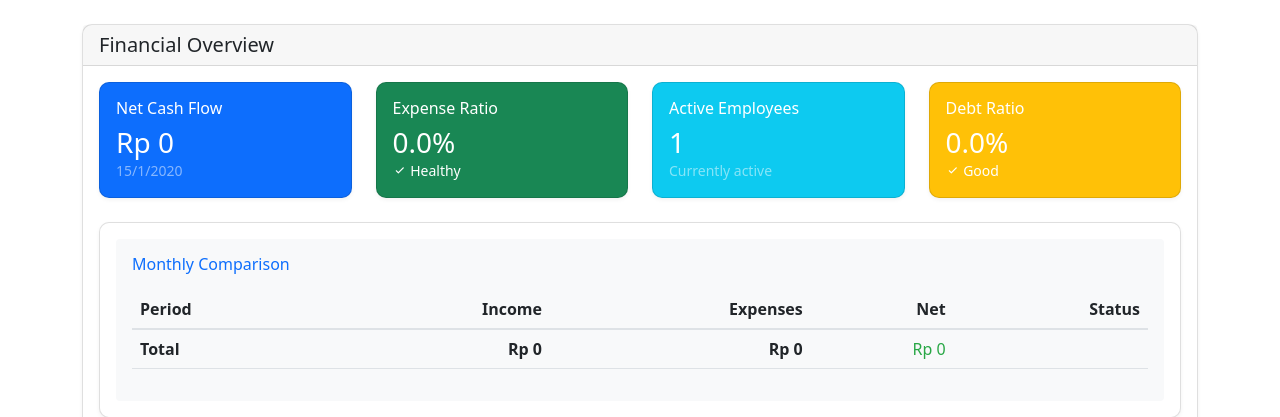
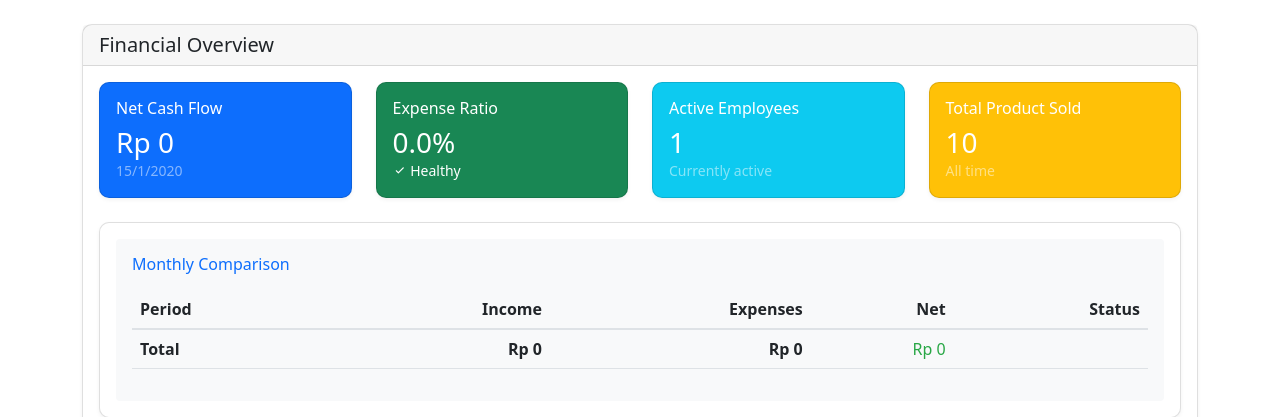
Before and after one commit to hanipubaidur/Biyung, a PHP site: page /reports.php in a window 1280 px wide. Shown: the part 56-473 px from the top of the page. Run offline with PHP 8.4, Linux system fonts and the light colour scheme; data comes from the database, SQL or seed files in the repository; tables that the repository leaves empty hold one stand-in row (values such as "Sample post"); some libraries are stand-ins or nearby versions.

Commit message:
feat: Tambah kartu Total Product Sold di Financial Overview, pastikan last update tetap tampil walau belum ada transaksi.

```diff
--- a/reports.php
+++ b/reports.php
@@ -35,10 +35,6 @@ switch($period) {
 $metricsQuery = "SELECT
     COALESCE(SUM(CASE WHEN t.type = 'income' THEN t.amount ELSE 0 END), 0) as total_income,
     COALESCE(SUM(CASE WHEN t.type = 'expense' THEN t.amount ELSE 0 END), 0) as total_expense,
-    COALESCE(SUM(CASE
-        WHEN t.type = 'expense' AND t.expense_category_id IN (
-            SELECT id FROM expense_categories WHERE category_name = 'Debt/Loan'
-        ) THEN t.amount ELSE 0 END), 0) as debt_amount,
     (SELECT MAX(created_at) FROM transactions
      WHERE status = 'completed') as last_transaction
 FROM transactions t
@@ -51,8 +47,9 @@ $metrics = $stmt->fetch(PDO::FETCH_ASSOC);
 $net_cashflow = $metrics['total_income'] - $metrics['total_expense'];
 $expense_ratio = $metrics['total_income'] > 0 ?
     ($metrics['total_expense'] / $metrics['total_income'] * 100) : 0;
-$debt_ratio = $metrics['total_income'] > 0 ?
-    ($metrics['debt_amount'] / $metrics['total_income'] * 100) : 0;
+
+// Query total produk terjual (income dengan product_id dan status completed)
+$totalProductSold = $conn->query("SELECT COALESCE(SUM(quantity),0) FROM transactions WHERE type='income' AND product_id IS NOT NULL AND status='completed'")->fetchColumn();
 
 ob_start();
 ?>
@@ -79,7 +76,9 @@ ob_start();
                             <div class="card-body">
                                 <h6>Net Cash Flow</h6>
                                 <h3 id="netCashflow" class="mb-0"><?= formatCurrency($net_cashflow) ?></h3>
-                                <small class="text-white-50" id="lastUpdate" data-time="<?= $metrics['last_transaction'] ?>"></small>
+                                <small class="text-white-50" id="lastUpdate" data-time="<?= $metrics['last_transaction'] ?>">
+                                    <?= $metrics['last_transaction'] ? '' : 'No transactions yet' ?>
+                                </small>
                             </div>
                         </div>
                     </div>
@@ -115,15 +114,9 @@ ob_start();
                     <div class="col-md-3">
                         <div class="card bg-warning text-white">
                             <div class="card-body">
-                                <h6>Debt Ratio</h6>
-                                <h3 id="debtRatio" class="mb-0"><?= number_format($debt_ratio, 1) ?>%</h3>
-                                <small id="debtStatus" class="text-white">
-                                    <?php if ($debt_ratio <= 30): ?>
-                                        <i class='bx bx-check'></i> Good
-                                    <?php else: ?>
-                                        <i class='bx bx-x'></i> High
-                                    <?php endif; ?>
-                                </small>
+                                <h6>Total Product Sold</h6>
+                                <h3 id="totalProductSold" class="mb-0"><?= $totalProductSold ?></h3>
+                                <small class="text-white-50">All time</small>
                             </div>
                         </div>
                     </div>
@@ -379,11 +372,6 @@ ob_start();
     justify-content: center;
     align-items: center;
     z-index: 9999;
-    transition: opacity 0.3s ease;
-}
-
-/* Animasi untuk metrics */
-#netCashflow, #expenseRatio, #debtRatio {
     transition: opacity 0.3s ease;
 }
 
@@ -677,6 +665,19 @@ document.addEventListener('DOMContentLoaded', function() {
 document.getElementById('productSalesPeriod').addEventListener('change', function() {
     loadProductSalesSummary(this.value);
 });
+
+// Update last update text even if empty
+function updateTimestamp() {
+    const el = document.getElementById('lastUpdate');
+    if (el) {
+        const time = el.dataset.time;
+        if (!time || time === 'null' || time === '') {
+            el.textContent = 'No transactions yet';
+        } else {
+            el.textContent = timeAgo(time);
+        }
+    }
+}
 </script>
 
 <?php include 'includes/layout.php'; ?>
```
